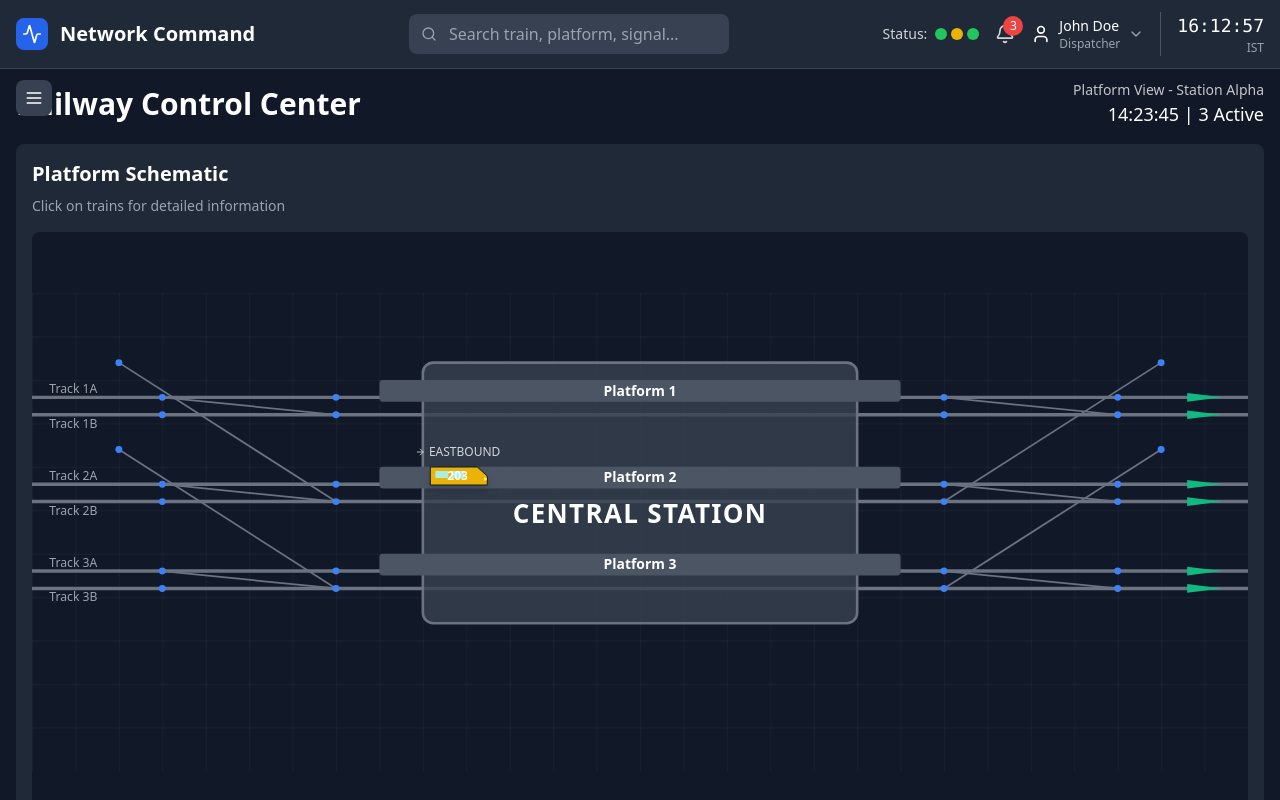
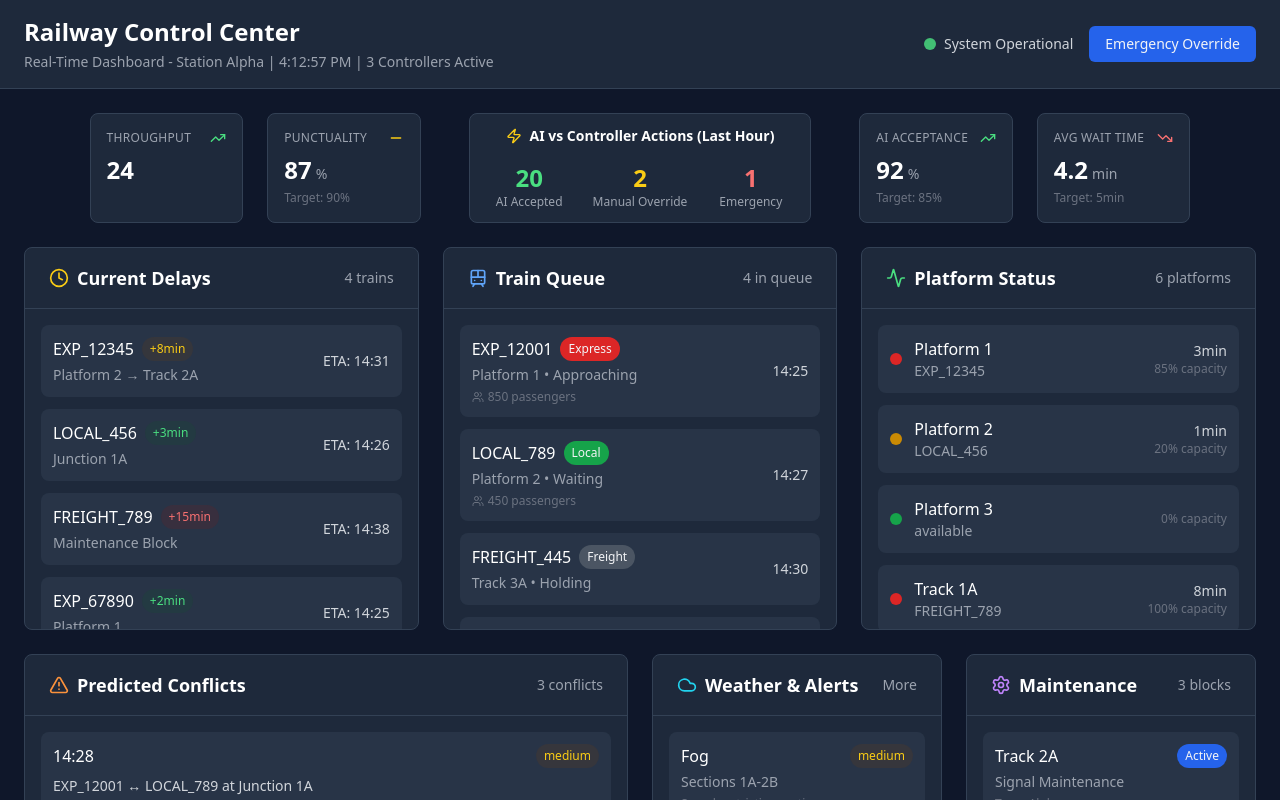
Before and after one commit to NavPravah/NavPravah, a React (Vite) app: page / in a window 1280 px wide. Shown: the top 800 px of the page. Built offline with nearby package versions, Linux system fonts and the light colour scheme.

Commit message:
changes in dashboard

```diff
--- a/src/App.jsx
+++ b/src/App.jsx
@@ -11,8 +11,8 @@ function App() {
     <>
       {/* <Login /> */}
       {/* <Signup />   */}
-      <LiveStatus/>
-      {/* <Dashboard/> */}
+      {/* <LiveStatus/> */}
+      <Dashboard/>
       {/* <KPI/> */}
       {/* <Audit/> */}
     </>
--- a/src/Components/Output/Dashboard.jsx
+++ b/src/Components/Output/Dashboard.jsx
@@ -42,16 +42,14 @@ const Dashboard = () => {
 
   const weatherAlerts = [
     { type: 'Fog', severity: 'medium', affected: 'Sections 1A-2B', visibility: '200m', impact: 'Speed restrictions active' },
-    { type: 'Temperature', severity: 'low', affected: 'Track expansion zones', temp: '38°C', impact: 'Monitoring thermal stress' }
+    { type: 'Temperature', severity: 'low', affected: 'Track expansion zones', temp: '18°C', impact: 'Monitoring thermal stress' }
   ];
 
   const systemMetrics = {
-    throughput: { current: 24, target: 28, unit: 'trains/hour' },
+    throughput: { current: 24, target: null },
     punctuality: { current: 87, target: 90, unit: '%' },
-    platformUtil: { current: 76, target: 80, unit: '%' },
     aiAcceptance: { current: 92, target: 85, unit: '%' },
     avgWaitTime: { current: 4.2, target: 5.0, unit: 'min' },
-    energyEff: { current: 88, target: 85, unit: '%' }
   };
 
   const maintenanceBlocks = [
@@ -109,14 +107,16 @@ const Dashboard = () => {
       </div>
 
       <div className="p-6 space-y-6">
-        {/* Key Metrics Row */}
-        <div className="grid grid-cols-6 gap-4">
-          {Object.entries(systemMetrics).map(([key, data]) => {
+        {/* Key Metrics Row with AI Actions in Center */}
+  <div className="flex justify-center items-center mx-12 gap-6">
+          {/* Left Metrics */}
+          <div className="flex gap-6">
+            {Object.entries(systemMetrics).slice(0, 2).map(([key, data]) => {
               const trend = getMetricTrend(data.current, data.target);
               const TrendIcon = trend.icon;
 
               return (
-              <div key={key} className="bg-slate-800 rounded-lg border border-slate-700 p-4">
+                <div key={key} className="bg-slate-800 rounded-lg border border-slate-700 p-4" style={{ minWidth: '12vw' }}>
                   <div className="flex items-center justify-between mb-2">
                     <span className="text-xs text-gray-400 uppercase tracking-wide">
                       {key.replace(/([A-Z])/g, ' $1').trim()}
@@ -128,11 +128,60 @@ const Dashboard = () => {
                     <span className="text-sm text-gray-400">{data.unit}</span>
                   </div>
                   <div className="text-xs text-gray-500 mt-1">
-                  Target: {data.target}{data.unit}
+                    {data.target ? `Target: ${data.target}${data.unit}` : ''}
                   </div>
                 </div>
               );
             })}
+          </div>
+
+          {/* Center AI Actions */}
+          <div className="bg-slate-800 rounded-lg border border-slate-700 p-3 mx-6 flex flex-col items-center" style={{ minWidth: '20vw' }}>
+            <h3 className="text-sm font-semibold text-white mb-4 flex items-center">
+              <Zap className="w-4 h-4 mr-2 text-yellow-400" />
+              AI vs Controller Actions (Last Hour)
+            </h3>
+            <div className="grid grid-cols-3 gap-4 w-full">
+              <div className="text-center">
+                <div className="text-2xl font-bold text-green-400">20</div>
+                <div className="text-xs text-gray-400">AI Accepted</div>
+              </div>
+              <div className="text-center">
+                <div className="text-2xl font-bold text-yellow-400">2</div>
+                <div className="text-xs text-gray-400">Manual Override</div>
+              </div>
+              <div className="text-center">
+                <div className="text-2xl font-bold text-red-400">1</div>
+                <div className="text-xs text-gray-400">Emergency</div>
+              </div>
+            </div>
+          </div>
+
+          {/* Right Metrics */}
+          <div className="flex gap-6">
+            {Object.entries(systemMetrics).slice(2, 4).map(([key, data]) => {
+              const trend = getMetricTrend(data.current, data.target);
+              const TrendIcon = trend.icon;
+
+              return (
+                <div key={key} className="bg-slate-800 rounded-lg border border-slate-700 p-4" style={{ minWidth: '12vw' }}>
+                  <div className="flex items-center justify-between mb-2">
+                    <span className="text-xs text-gray-400 uppercase tracking-wide">
+                      {key.replace(/([A-Z])/g, ' $1').trim()}
+                    </span>
+                    <TrendIcon className={`w-4 h-4 ${trend.color}`} />
+                  </div>
+                  <div className="flex items-baseline space-x-1">
+                    <span className="text-2xl font-bold text-white">{data.current}</span>
+                    <span className="text-sm text-gray-400">{data.unit}</span>
+                  </div>
+                  <div className="text-xs text-gray-500 mt-1">
+                    {data.target ? `Target: ${data.target}${data.unit}` : ''}
+                  </div>
+                </div>
+              );
+            })}
+          </div>
         </div>
 
         <div className="grid grid-cols-12 gap-6">
@@ -336,32 +385,6 @@ const Dashboard = () => {
             </div>
           </div>
         </div>
-
-        {/* AI vs Controller Actions Summary */}
-        <div className="bg-slate-800 rounded-lg border border-slate-700 p-6">
-          <h2 className="text-lg font-semibold text-white mb-4 flex items-center">
-            <Zap className="w-5 h-5 mr-2 text-yellow-400" />
-            AI vs Controller Actions (Last Hour)
-          </h2>
-          <div className="grid grid-cols-4 gap-6">
-            <div className="text-center">
-              <div className="text-3xl font-bold text-green-400">47</div>
-              <div className="text-sm text-gray-400">AI Accepted</div>
-            </div>
-            <div className="text-center">
-              <div className="text-3xl font-bold text-yellow-400">8</div>
-              <div className="text-sm text-gray-400">Manual Override</div>
-            </div>
-            <div className="text-center">
-              <div className="text-3xl font-bold text-blue-400">12</div>
-              <div className="text-sm text-gray-400">Hybrid Decisions</div>
-            </div>
-            <div className="text-center">
-              <div className="text-3xl font-bold text-red-400">2</div>
-              <div className="text-sm text-gray-400">Emergency Overrides</div>
-            </div>
-          </div>
-        </div>
       </div>
     </div>
   );
```
Lines whose indentation alone changed are shown as unchanged.
